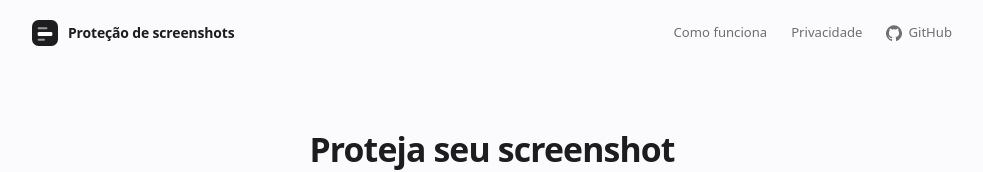
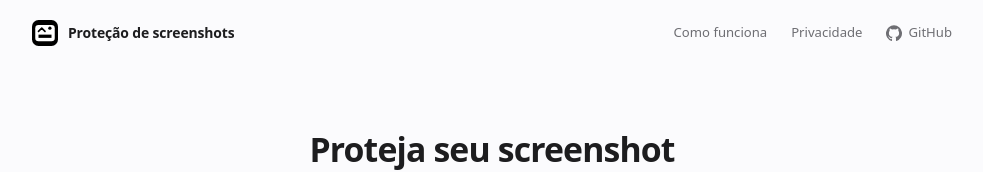
Before and after one commit to EndersonF/screenshot-privacy-tool, a React (Vite) app: page / in a window 1280 px wide. Shown: the top 172 px of the page, without its empty margins (148-1131 px from the left). Built offline with nearby package versions, Linux system fonts and the light colour scheme.

Commit message:
feat: add official application icon (#9)

```diff
--- a/index.html
+++ b/index.html
@@ -8,7 +8,7 @@
       content="Oculte informações sensíveis de screenshots com tarjas sólidas antes de compartilhar. Processamento local, sem envio de imagens."
     />
     <meta name="theme-color" content="#fbfbfd" />
-    <link rel="icon" type="image/svg+xml" href="/favicon.svg" />
+    <link rel="icon" type="image/svg+xml" href="/app-icon.svg" />
     <title>Proteção de screenshots</title>
   </head>
   <body>
--- a/src/components/Brand.tsx
+++ b/src/components/Brand.tsx
@@ -1,15 +1,10 @@
 type BrandProps = { compact?: boolean }
 
-/** Marca simples: um retângulo com uma tarja sólida, a ação central do produto. */
+/** O header e o favicon compartilham o mesmo SVG aprovado. */
 export function Brand({ compact = false }: BrandProps) {
   return (
     <span className={`brand${compact ? ' brand--compact' : ''}`}>
-      <svg className="brand__mark" viewBox="0 0 32 32" aria-hidden="true" focusable="false">
-        <rect width="32" height="32" rx="8" fill="#1d1d1f" />
-        <rect x="7" y="9" width="12" height="2.5" rx="1.25" fill="#ffffff" opacity="0.55" />
-        <rect x="7" y="14.75" width="18" height="5" rx="1.5" fill="#ffffff" />
-        <rect x="7" y="23" width="9" height="2.5" rx="1.25" fill="#ffffff" opacity="0.55" />
-      </svg>
+      <img className="brand__mark" src="/app-icon.svg" width={26} height={26} alt="" aria-hidden="true" />
       <span className="brand__name">Proteção de screenshots</span>
     </span>
   )
```
Also changed, not shown: public/app-icon.svg (added), public/favicon.svg (deleted), 1 other file (tests, documents, lock files or other folders).
